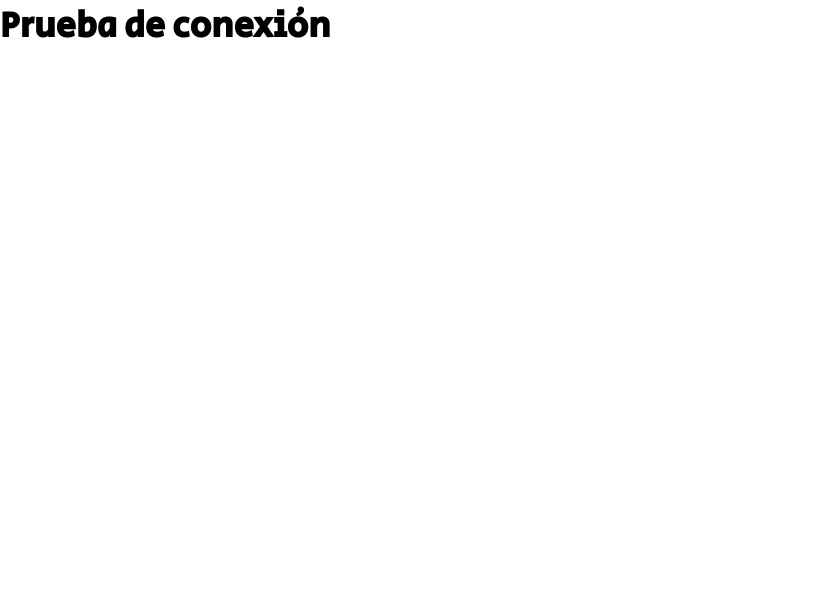
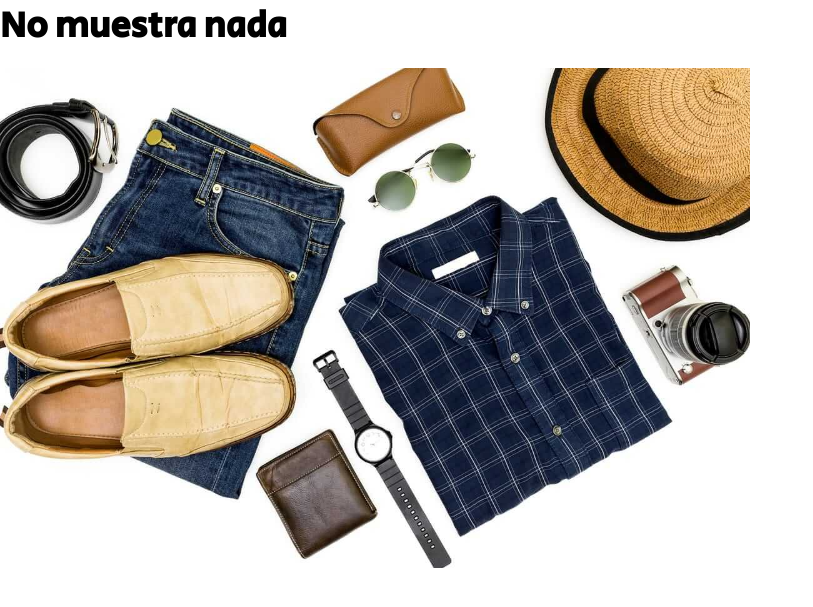
Before and after one commit to Motta007x/proyectoWeb, a PHP site: page /categorias.php in a window 1280 px wide. Shown: the top 607 px of the page, without its empty margins (0-813 px from the left). Run offline with PHP 8.4, Linux system fonts and the light colour scheme.

Commit message:
Prueba de categorias

```diff
--- a/categorias.php
+++ b/categorias.php
@@ -9,8 +9,9 @@
     </head>
     <body>
 
-    <section id=".bannerCat" >
-        <h1>Prueba de conexión</h1>
+    <section class="bannerCat" >
+        <h1>No muestra nada</h1>
+<img src="img/ropa.jpg" alt="Aqui deberia ir una imagen " height="500" weight="500" >
     </section>
 <?php
 
--- a/css/styles.css
+++ b/css/styles.css
@@ -17,12 +17,11 @@
     background-position: center;
     height: 100vh;
 }
-.bannerCat {
-    background: linear-gradient(rgba(0,0,0,0.2), #0084ff), url(../img/ropa.jpg);
-    background-size:cover;
-    background-position: center;
-    height: 100vh;
+
+.bannerCat{
+ margin: auto;
 }
+
 .logo {
     width: 150px;
     position: fixed;
```
